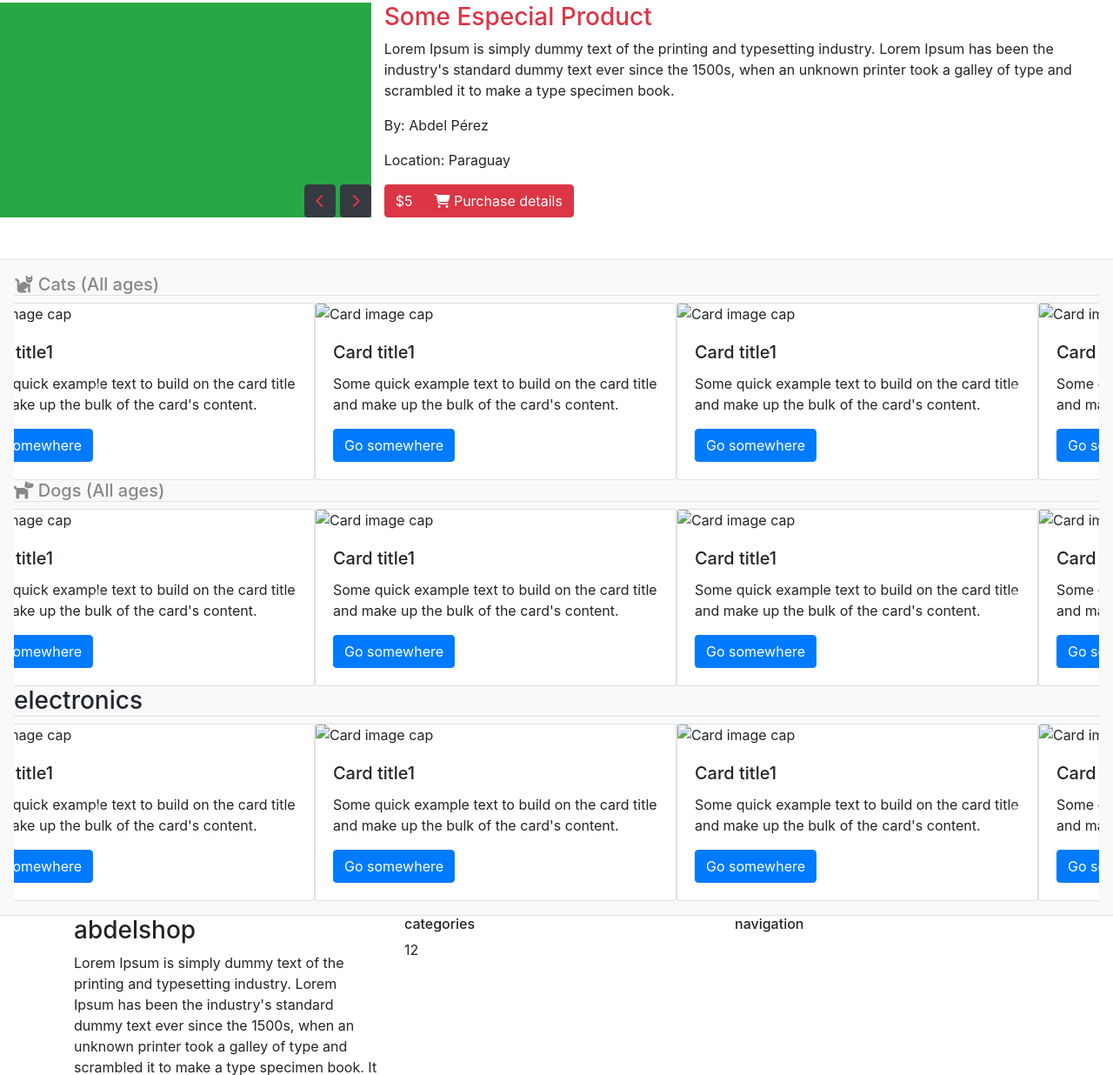
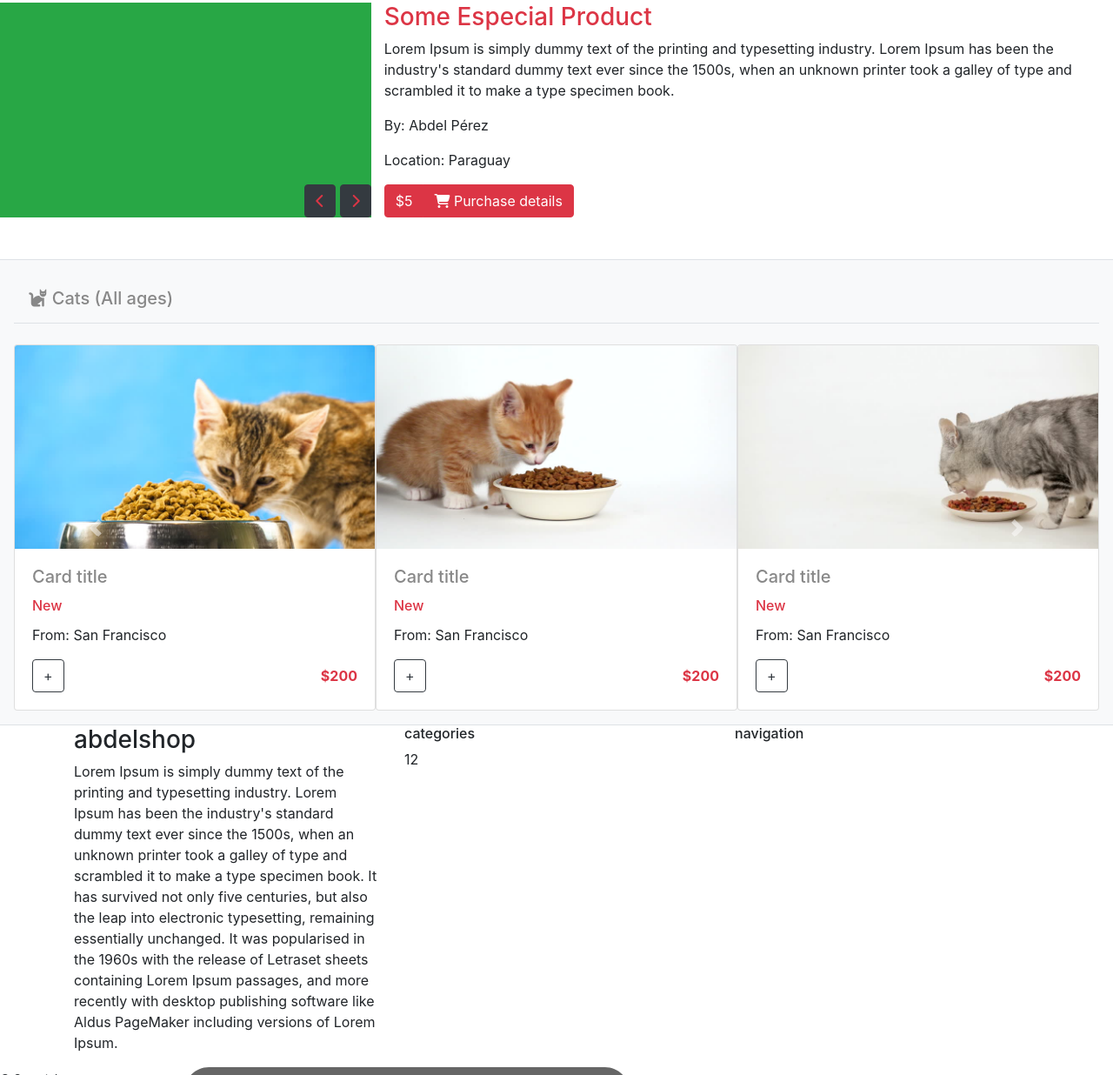
Before and after one commit to abdelp/html-capstone, a website: page index.html in a window 1280 px wide. Shown: the part 320-1556 px from the top of the page at 87% size. Drawn offline with nearby package versions, Linux system fonts and the light colour scheme.

Commit message:
Update products categories cards styling and structure

```diff
--- a/assets/stylesheets/style.css
+++ b/assets/stylesheets/style.css
@@ -20,8 +20,14 @@
   flex: 2;
 }
 
+.hot-ads .product-img > div {
+  position: absolute;
+  bottom: 0;
+  right: 0;
+}
+
 .hot-ads,
-.product-categories > div {
+#product-categories > div {
   max-width: 1310px;
   margin: 0 auto;
 }
@@ -45,17 +51,11 @@
 
 .hot-ads > .carousel .carousel-control-prev > span,
 .hot-ads > .carousel .carousel-control-next > span {
-    height: auto;
+  height: auto;
 }
 
 .hot-ads .product-img {
-    position: relative;
-}
-
-.hot-ads .product-img > div {
-    position: absolute;
-    bottom: 0;
-    right: 0;
+  position: relative;
 }
 
 .right-btns .nav-item img {
--- a/index.html
+++ b/index.html
@@ -168,15 +168,71 @@
       </div>
     </section>
 
-    <section class="product-categories border-top border-bottom bg-light p-3">
+    <section id="product-categories" class="border-top border-bottom bg-light p-3">
       <div>
         <div class="catgory1">
-          <h5 class="border-bottom text-gray">
+          <h5 class="border-bottom text-gray p-3">
             <i class="fas fa-cat"></i>
             Cats (All ages)</h5>
-          <div id="carouselExampleControls" class="carousel slide" data-ride="carousel">
+          <div id="carouselExampleControls" class="carousel slide mt-4" data-ride="carousel">
             <div class="carousel-inner">
               <div class="carousel-item active">
+                <div class="d-flex justify-content-between">
+                  <div class="card" style="width: 26rem;">
+                    <img class="card-img-top" src="assets/images/cat-1.jpg" alt="Card image cap">
+                    <div class="card-body">
+                      <h5 class="card-title text-gray">Card title</h5>
+                      <h6 class="card-title text-danger">New</h6>
+                      <p class="card-text">From: San Francisco</p>
+                      <div class="d-flex justify-content-between align-items-center">
+                        <a href="#" class="btn btn-outline-dark">+</a>
+                        <span class="text-danger font-weight-bold">$200</span>
+                      </div>
+                    </div>
+                  </div>
+                  <div class="card" style="width: 26rem;">
+                    <img class="card-img-top" src="assets/images/cat-2.jpg" alt="Card image cap">
+                    <div class="card-body">
+                      <h5 class="card-title text-gray">Card title</h5>
+                      <h6 class="card-title text-danger">New</h6>
+                      <p class="card-text">From: San Francisco</p>
+                      <div class="d-flex justify-content-between align-items-center">
+                        <a href="#" class="btn btn-outline-dark">+</a>
+                        <span class="text-danger font-weight-bold">$200</span>
+                      </div>
+                    </div>
+                  </div>
+                  <div class="card" style="width: 26rem;">
+                    <img class="card-img-top" src="assets/images/cat-3.jpg" alt="Card image cap">
+                    <div class="card-body">
+                      <h5 class="card-title text-gray">Card title</h5>
+                      <h6 class="card-title text-danger">New</h6>
+                      <p class="card-text">From: San Francisco</p>
+                      <div class="d-flex justify-content-between align-items-center">
+                        <a href="#" class="btn btn-outline-dark">+</a>
+                        <span class="text-danger font-weight-bold">$200</span>
+                      </div>
+                    </div>
+                  </div>
+                  <!-- <div class="card" style="width: 26rem;">
+                    <img class="card-img-top" src="..." alt="Card image cap">
+                    <div class="card-body">
+                      <h5 class="card-title">Card title1</h5>
+                      <p class="card-text">Some quick example text to build on the card title and make up the bulk of the card's content.</p>
+                      <a href="#" class="btn btn-primary">Go somewhere</a>
+                    </div>
+                  </div>
+                  <div class="card" style="width: 26rem;">
+                    <img class="card-img-top" src="..." alt="Card image cap">
+                    <div class="card-body">
+                      <h5 class="card-title">Card title1</h5>
+                      <p class="card-text">Some quick example text to build on the card title and make up the bulk of the card's content.</p>
+                      <a href="#" class="btn btn-primary">Go somewhere</a>
+                    </div>
+                  </div> -->
+                </div>
+              </div>
+              <!-- <div class="carousel-item">
                 <div class="d-flex justify-content-between">
                   <div class="card" style="width: 26rem;">
                     <img class="card-img-top" src="..." alt="Card image cap">
@@ -231,47 +287,23 @@
                     </div>
                   </div>
                 </div>
-              </div>
-              <div class="carousel-item">
-                <div class="d-flex justify-content-between">
-                  <div class="card" style="width: 26rem;">
-                    <img class="card-img-top" src="..." alt="Card image cap">
-                    <div class="card-body">
-                      <h5 class="card-title">Card title1</h5>
-                      <p class="card-text">Some quick example text to build on the card title and make up the bulk of the card's content.</p>
-                      <a href="#" class="btn btn-primary">Go somewhere</a>
-                    </div>
-                  </div>
-                  <div class="card" style="width: 26rem;">
-                    <img class="card-img-top" src="..." alt="Card image cap">
-                    <div class="card-body">
-                      <h5 class="card-title">Card title1</h5>
-                      <p class="card-text">Some quick example text to build on the card title and make up the bulk of the card's content.</p>
-                      <a href="#" class="btn btn-primary">Go somewhere</a>
-                    </div>
-                  </div>
-                  <div class="card" style="width: 26rem;">
-                    <img class="card-img-top" src="..." alt="Card image cap">
-                    <div class="card-body">
-                      <h5 class="card-title">Card title1</h5>
-                      <p class="card-text">Some quick example text to build on the card title and make up the bulk of the card's content.</p>
-                      <a href="#" class="btn btn-primary">Go somewhere</a>
-                    </div>
-                  </div>
-                </div>
-              </div>
+              </div> -->
             </div>
             <a class="carousel-control-prev" href="#carouselExampleControls" role="button" data-slide="prev">
-              <span class="carousel-control-prev-icon" aria-hidden="true"></span>
+              <span class="carousel-control-prev-icon" aria-hidden="true">
+                <i class="fas fa-chevron-left"></i>
+              </span>
               <span class="sr-only">Previous</span>
             </a>
             <a class="carousel-control-next" href="#carouselExampleControls" role="button" data-slide="next">
-              <span class="carousel-control-next-icon" aria-hidden="true"></span>
+              <span class="carousel-control-next-icon" aria-hidden="true">
+                <i class="fas fa-chevron-right"></i>
+              </span>
               <span class="sr-only">Next</span>
             </a>
           </div>
         </div>
-        <div class="catgory2">
+        <!-- <div class="category2">
           <h5 class="border-bottom text-gray">
             <i class="fas fa-dog"></i>
             Dogs (All ages)</h5>
@@ -470,7 +502,7 @@
               <span class="sr-only">Next</span>
             </a>
           </div>
-        </div>
+        </div> -->
       </div>
     </section>
 
```
Also changed, not shown: assets/images/cat-1.jpg (added), assets/images/cat-2.jpg (added), assets/images/cat-3.jpg (added).
